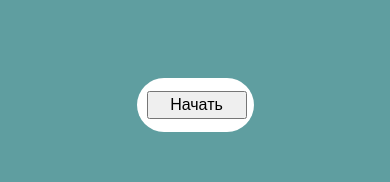
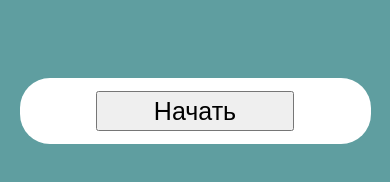
Before and after one commit to Orlovchikk/orlovhikk.github.io, a plain HTML site: page index.html in a window 390 px wide. Drawn offline with Linux system fonts and the light colour scheme.

Commit message:
Update style.css

```diff
--- a/style.css
+++ b/style.css
@@ -38,7 +38,7 @@ body {
   flex-direction: column;
 }
 
-.answer{
+.answer {
   margin-bottom: 5px;
 }
 
@@ -48,7 +48,6 @@ body {
 
 .answer__input {
   width: 100%;
-  font-size: 20px
 }
 
 .button {
@@ -56,16 +55,29 @@ body {
   text-align: center;
 }
 
-.submit__button{
+.submit__button {
   height: 28px;
   font-size: 16px;
   width: 100px;
 }
 
-.disable{
+.disable {
   display: none;
 }
 
-.enable{
+.enable {
   display: block;
 }
+
+@media(max-width: 1000px) {
+  .main {
+    width: 90%;
+    font-size: 25px;
+  }
+
+  .submit__button {
+    font-size: 25px;
+    width: 60%;
+    height: 40px;
+  }
+}
```
